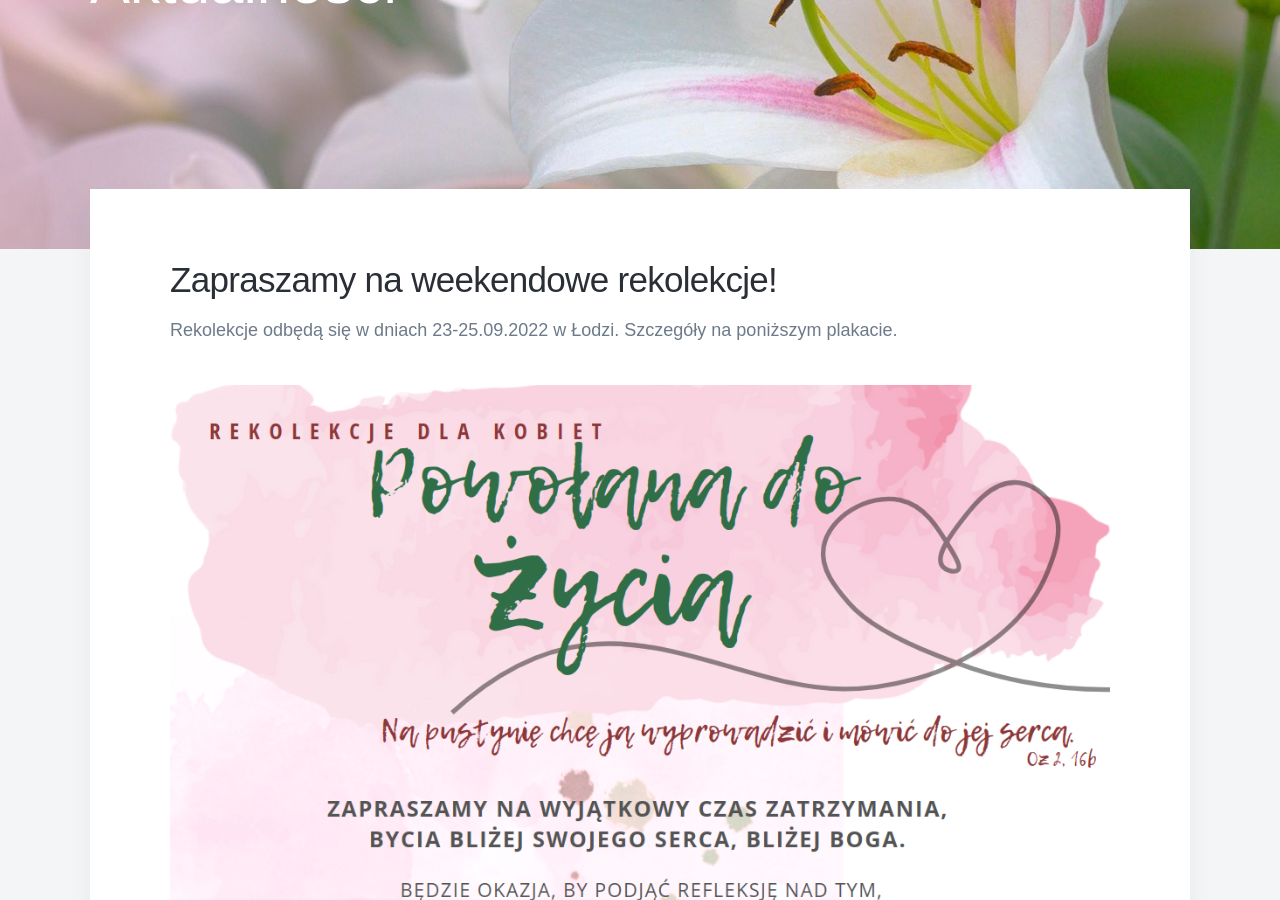
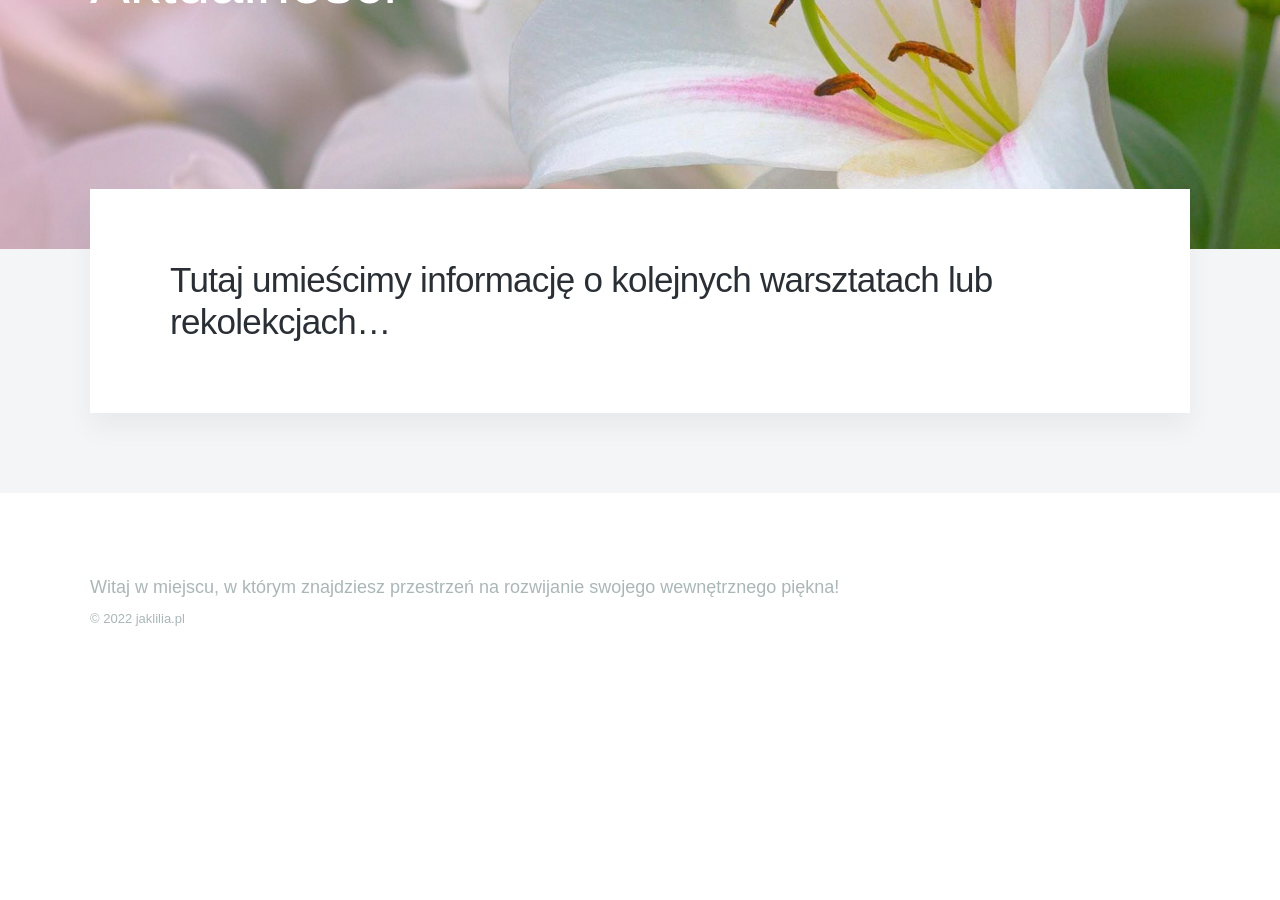
Before and after one commit to jaklilia/webpage, a Jekyll site: the page built from _pages/aktualnosci.md, in a window 1280 px wide and 900 px high, scrolled down 373 px. Built offline with Jekyll 4.4.1, drawn with Linux system fonts in a browser that asks for light colours; nearby versions of some CDN libraries; some web fonts are replaced; comment, search, counter and statistics services are not loaded; after the commit the page ends 1078 px from its top, so only the background shows below that.

```diff
--- a/_pages/aktualnosci.md
+++ b/_pages/aktualnosci.md
@@ -3,9 +3,4 @@
 featured_image: /images/banners/home.jpg
 ---
 
-## Zapraszamy na weekendowe rekolekcje!
-Rekolekcje odbędą się w dniach 23-25.09.2022 w Łodzi. Szczegóły na poniższym plakacie.
-
-![Zaproszenie na rekolekcje](/images/posters/plakat_22_09.png "Rekolekcje")
-
-![Program rekolekcji](/images/posters/program_22_09.png "Program")
+## Tutaj umieścimy informację o kolejnych warsztatach lub rekolekcjach...
```
Also changed, not shown: _pages/oferta.md (+2 -0 lines).
